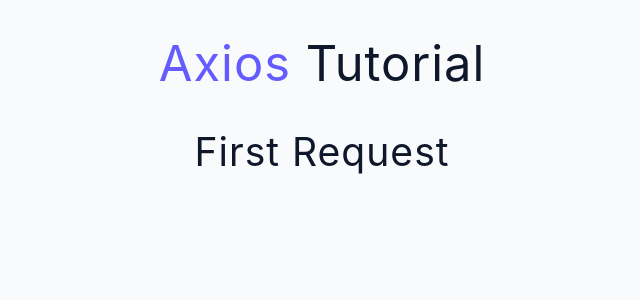
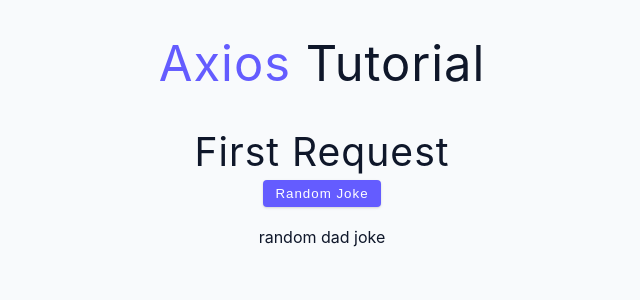
Before and after one commit to angun2serkan/react-axios-practice, a React (Create React App) app: page / in a window 1280 px wide. Shown: the top 300 px of the page, without its empty margins (318-958 px from the left). Built offline with nearby package versions, Linux system fonts and the light colour scheme; no server answers.

Commit message:
set-headers

```diff
--- a/src/App.js
+++ b/src/App.js
@@ -1,10 +1,12 @@
 import Title from './components/Title';
 import Setup from './examples/1-first-request';
+import HeaderSetup from './examples/2-headers';
 function App() {
   return (
     <main>
       <Title />
       <Setup/>
+      <HeaderSetup/>
     </main>
   );
 }
--- a/src/examples/1-first-request.js
+++ b/src/examples/1-first-request.js
@@ -8,7 +8,7 @@
     try {
       const response = await axios.get(url);
       const data = response.data;
-      console.log(data);
+      console.log(response);
     } catch (error) {
       console.log(error.response);
     }
--- a/src/examples/2-headers.js
+++ b/src/examples/2-headers.js
@@ -4,11 +4,20 @@
 const url = 'https://icanhazdadjoke.com/';
 // Accept : 'application/json'
 
-const Headers = () => {
+const HeaderSetup = () => {
   const [joke, setJoke] = useState('random dad joke');
 
   const fetchDadJoke = async () => {
-    console.log('fetch dad joke');
+    try {
+      const {data} = await axios.get(url, {
+        headers:{
+          Accept: 'application/json',
+        },
+      });
+      setJoke(data.joke);
+    } catch (error) {
+      console.log(error.response);
+    }
   };
 
   return (
@@ -20,4 +29,4 @@
     </section>
   );
 };
-export default Headers;
+export default HeaderSetup;
```
Also changed, not shown: src/App.module.css (added, +7 -0 lines).
